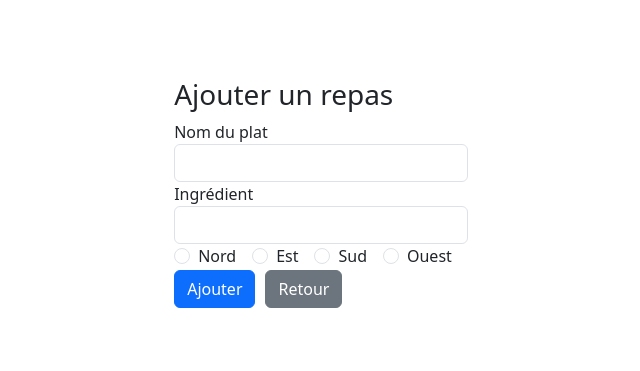
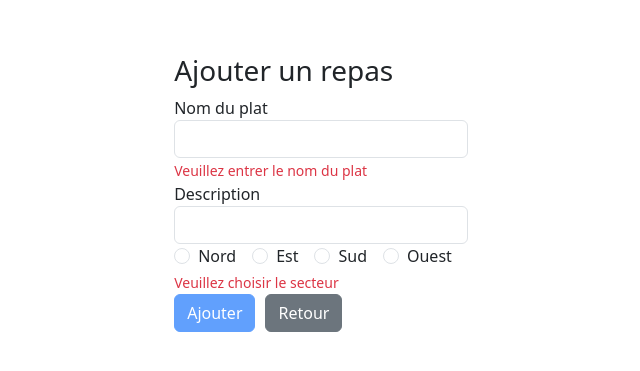
Before and after one commit to Anthony974km/manzer.re, a React (Create React App) app in the folder client/: page /vos_plats/create in a window 1280 px wide. Shown: the part 183-554 px from the top of the page, without its empty margins (319-959 px from the left). Built offline with nearby package versions, Linux system fonts and the light colour scheme.

Commit message:
ModalDeleteOK

```diff
--- a/client/package.json
+++ b/client/package.json
@@ -8,6 +8,7 @@
     "@testing-library/user-event": "^13.5.0",
     "axios": "^1.4.0",
     "react": "^18.2.0",
+    "react-bootstrap": "^2.7.4",
     "react-dom": "^18.2.0",
     "react-icons": "^4.8.0",
     "react-loader-spinner": "^5.3.4",
--- a/client/src/components/Card-vosPlats.js
+++ b/client/src/components/Card-vosPlats.js
@@ -1,10 +1,20 @@
-import React from "react";
+import React, { useState } from "react";
 import { Link } from "react-router-dom";
 import "bootstrap/dist/css/bootstrap.min.css";
 import "bootstrap/dist/js/bootstrap.min.js";
+import { Modal, Button } from 'react-bootstrap';
 
 const Card = ({ meal, onDelete }) => {
   const ingredients = meal.ingredients.split(",");
+  const [showModal, setShowModal] = useState(false);
+
+  const handleClose = () => setShowModal(false);
+  const handleShow = () => setShowModal(true);
+  const handleDelete = () => {
+    onDelete(meal);
+    handleClose();
+  };
+
   return (
     <div className="card">
       <div className="card-body">
@@ -23,11 +33,26 @@ const Card = ({ meal, onDelete }) => {
           <Link to={`edit/${meal._id}`} className="btn btn-primary">
             Modifier
           </Link>
-          <button onClick={() => onDelete(meal)} className="btn btn-danger">
+          <button onClick={handleShow} className="btn btn-danger">
             Supprimer
           </button>
         </div>
       </div>
+
+      <Modal show={showModal} onHide={handleClose}>
+        <Modal.Header closeButton>
+          <Modal.Title>Confirmer la suppression</Modal.Title>
+        </Modal.Header>
+        <Modal.Body>Êtes-vous sûr de vouloir supprimer ce repas ?</Modal.Body>
+        <Modal.Footer>
+          <Button className="btn btn-primary" onClick={handleClose}>
+            Annuler
+          </Button>
+          <Button variant="danger" onClick={handleDelete}>
+            Confirmer
+          </Button>
+        </Modal.Footer>
+      </Modal>
     </div>
   );
 };
--- a/client/src/pages/Create.js
+++ b/client/src/pages/Create.js
@@ -41,6 +41,8 @@ export default function Create() {
   }
 
   // This following section will display the form that takes the input from the user.
+  const isFormInvalid = !form.title || !form.sector;
+
   return (
     <div
       style={{
@@ -62,9 +64,10 @@ export default function Create() {
               value={form.title}
               onChange={(e) => updateForm({ title: e.target.value })}
             />
+            {!form.title && <small className="text-danger">Veuillez entrer le nom du plat</small>}
           </div>
           <div className="form-group">
-            <label htmlFor="ingredients">Ingrédient</label>
+            <label htmlFor="ingredients">Description</label>
             <input
               type="text"
               className="form-control"
@@ -131,8 +134,9 @@ export default function Create() {
               </label>
             </div>
           </div>
+          {!form.sector && <small className="text-danger">Veuillez choisir le secteur</small>}
           <div className="form-group">
-            <input type="submit" value="Ajouter" className="btn btn-primary" />
+            <input type="submit" value="Ajouter" className="btn btn-primary" disabled={isFormInvalid} />
             <button
               type="button"
               className="btn btn-secondary"
--- a/client/src/pages/Edit.js
+++ b/client/src/pages/Edit.js
@@ -57,7 +57,7 @@ const Edit = () => {
             />
           </div>
           <div className="form-group">
-            <label htmlFor="ingredients">Ingrédient</label>
+            <label htmlFor="ingredients">Description</label>
             <input
               type="text"
               className="form-control"
```
Also changed, not shown: 1 other file (tests, documents, lock files or other folders).
